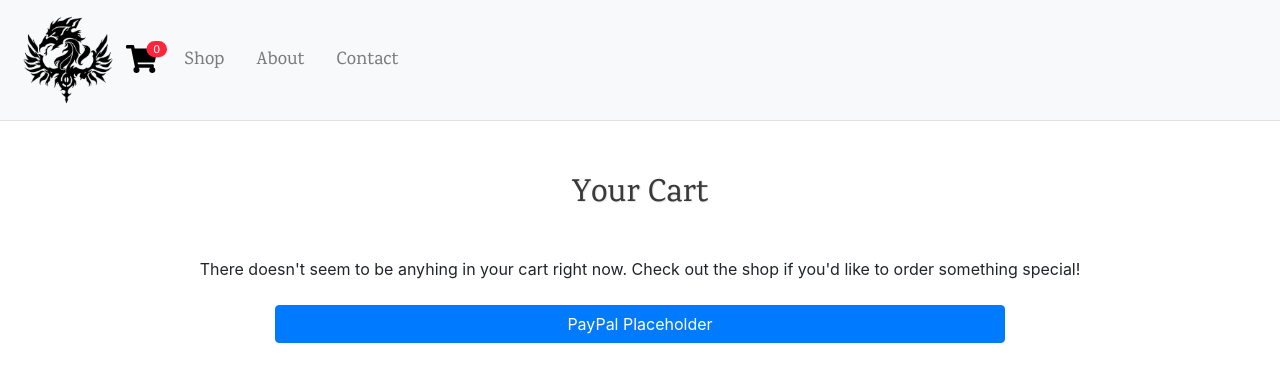
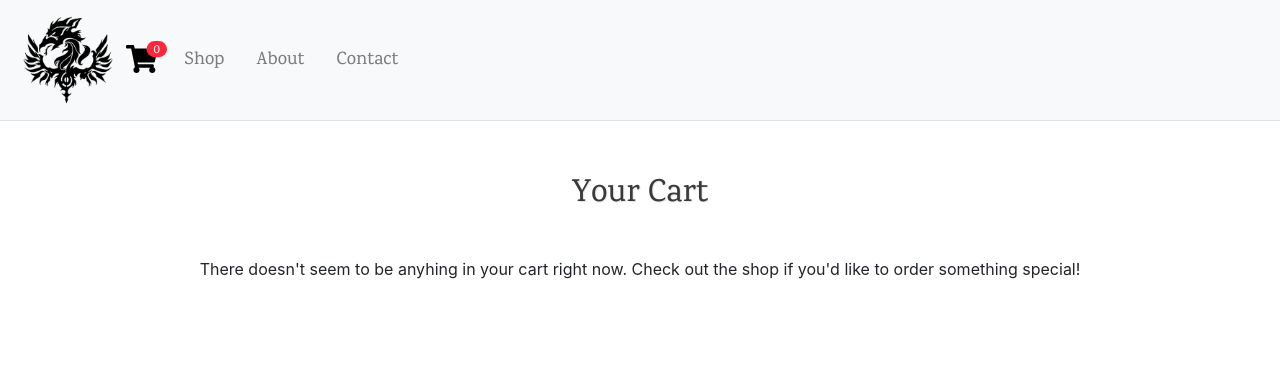
Before and after one commit to erickorber/online-shop-project, a React (Create React App) app: page / in a window 1280 px wide. Shown: the top 382 px of the page. Built offline with nearby package versions, Linux system fonts and the light colour scheme.

Commit message:
Hide checkout button if cart is empty

```diff
--- a/src/components/pages/Cart.js
+++ b/src/components/pages/Cart.js
@@ -84,11 +84,13 @@ const Cart = ({cartArray}) => {
 					}
 				</div>
 			</div>
-			<div className="row my-2">
-				<div className="col-8 offset-2">
-					<button className="btn btn-primary btn-block" type="button" value="add cart">PayPal Placeholder</button>
+			{ (cartProducts.length > 0) &&
+				<div className="row my-2">
+					<div className="col-8 offset-2">
+						<button className="btn btn-primary btn-block" type="button" value="add cart">PayPal Placeholder</button>
+					</div>
 				</div>
-			</div>
+			}
 		</div>
 	);
 }
```
